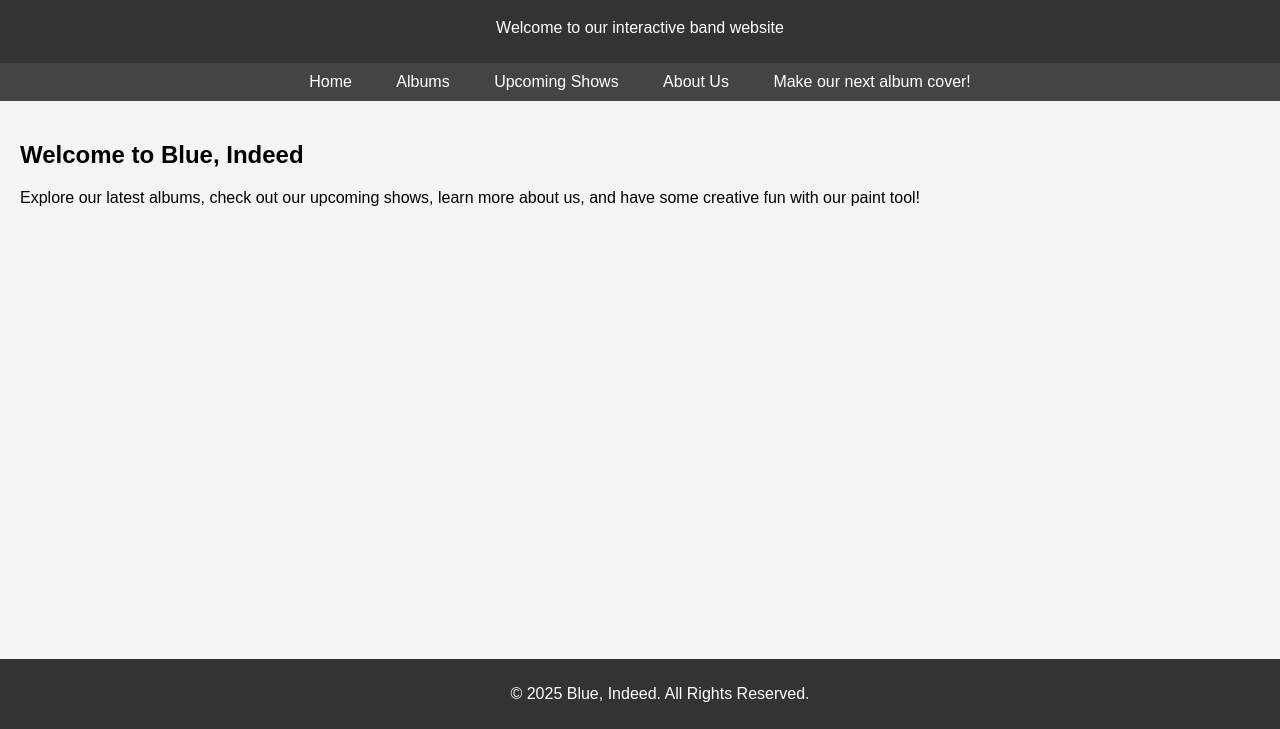
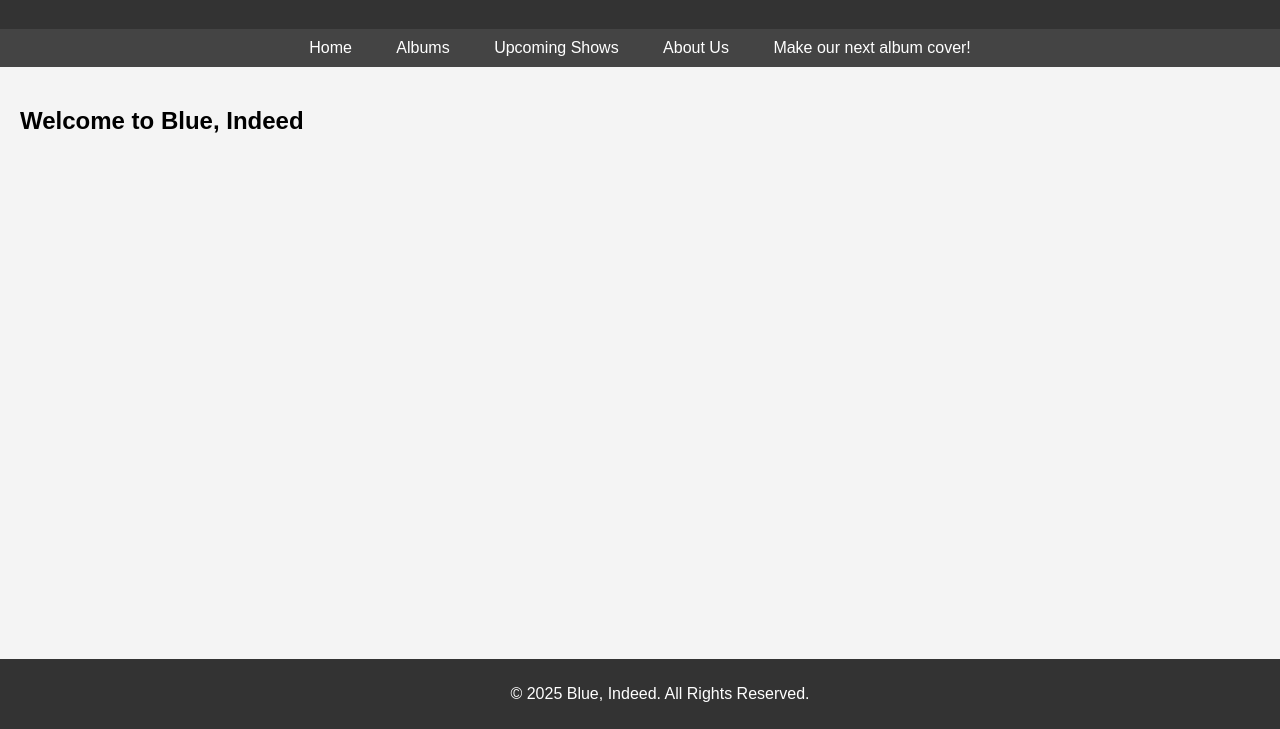
Before and after one commit to tjschm/blueindeedwebsite, a plain HTML site: page index.html in a window 1280 px wide. Shown: the part 71-800 px from the top of the page. Drawn offline with Linux system fonts and the light colour scheme.

Commit message:
Update index.html

```diff
--- a/index.html
+++ b/index.html
@@ -56,7 +56,7 @@
 <body>
   <header>
     <h1>Blue, Indeed</h1>
-    <p>Welcome to our interactive band website</p>
+
   </header>
   <nav>
     <ul>
@@ -69,7 +69,7 @@
   </nav>
   <main>
     <h2>Welcome to Blue, Indeed</h2>
-    <p>Explore our latest albums, check out our upcoming shows, learn more about us, and have some creative fun with our paint tool!</p>
+    <p></p>
   </main>
   <footer>
     <p>&copy; 2025 Blue, Indeed. All Rights Reserved.</p>
```
